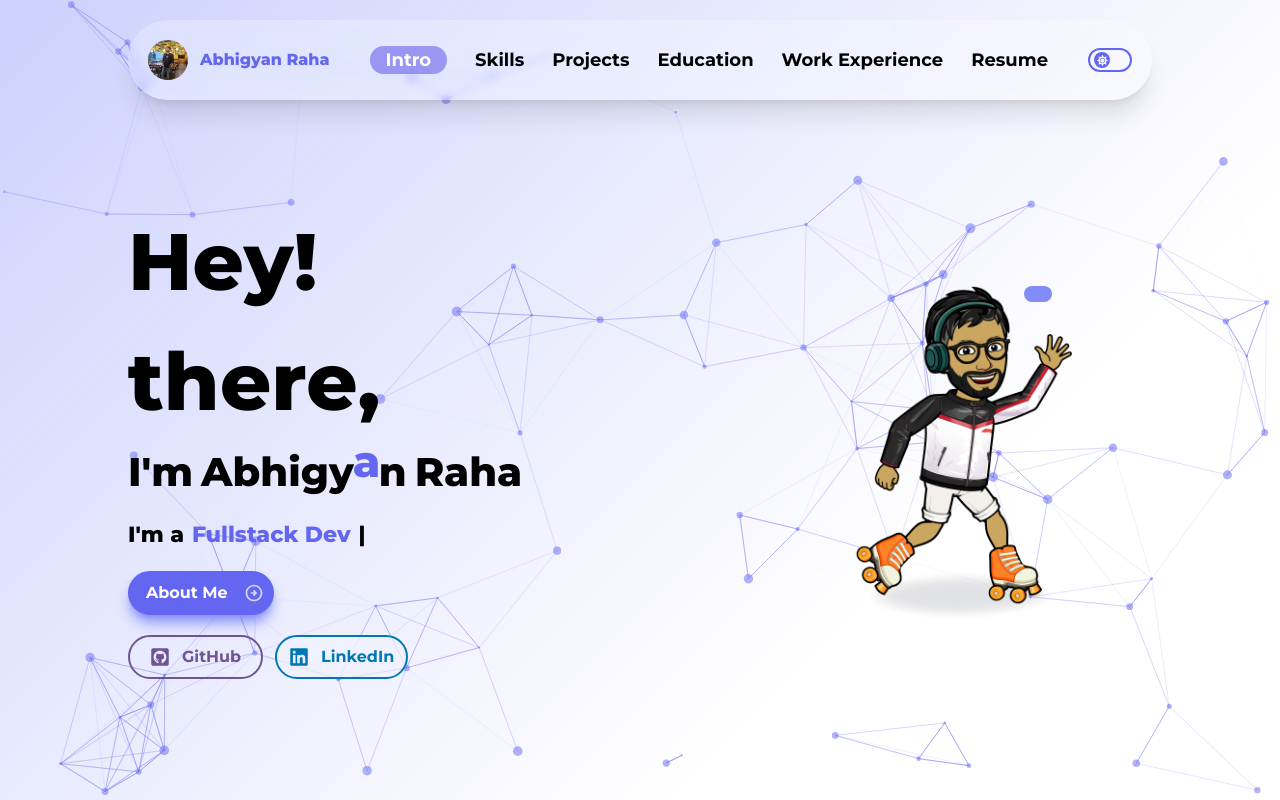
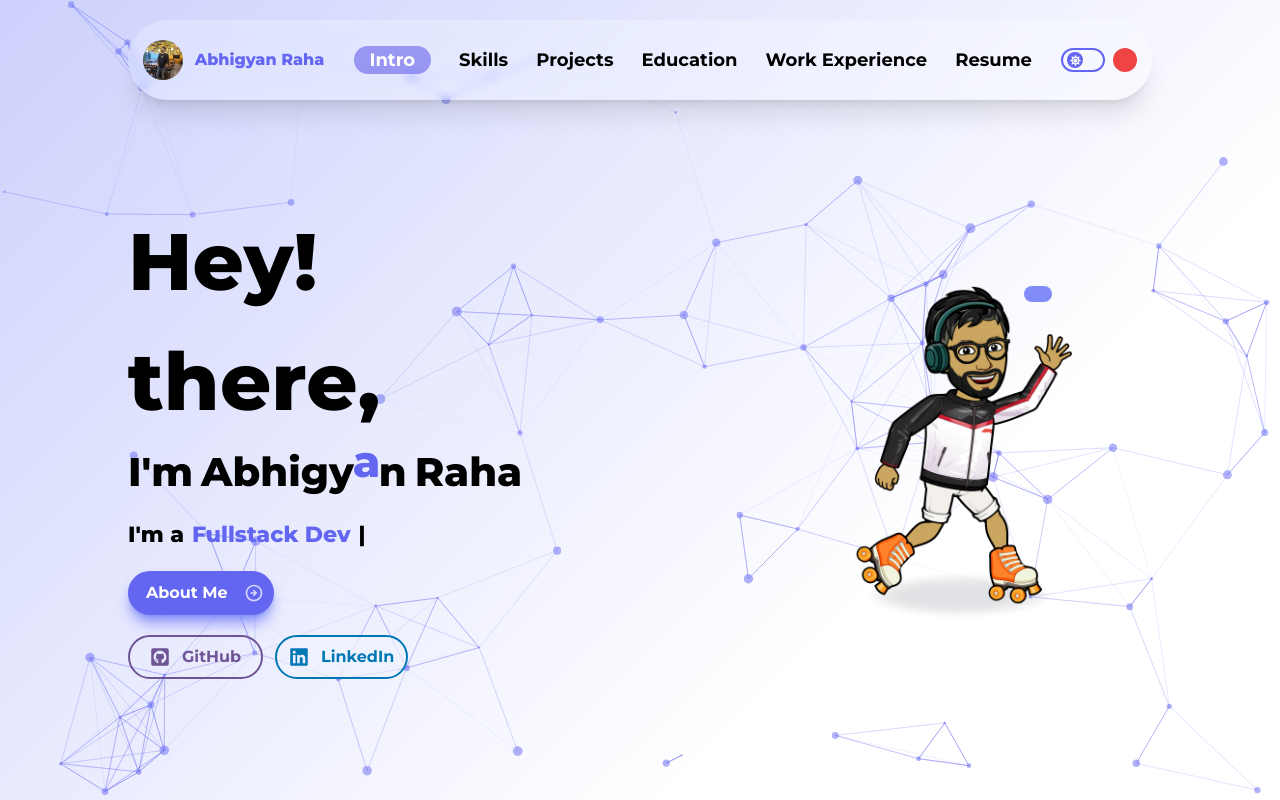
Before and after one commit to asnaeb1-dev/PortfolioWebsite, a React (Vite) app: page / in a window 1280 px wide. Built offline with nearby package versions, Linux system fonts and the light colour scheme.

Commit message:
Color Switch Implementation

```diff
--- /dev/null
+++ b/src/components/ui/uicomponents/ColorSwitch/ColorSwitch.jsx
@@ -0,0 +1,34 @@
+import { useState } from "react";
+
+const ColorSwitch = () => {
+  const [isHovering, setHovering] = useState();
+  const [currentColor, setCurrentColor] = useState(0);
+
+  return (
+    <div
+      onPointerUp={() => setHovering(!isHovering)}
+      className={`rounded-full ${
+        isHovering && " rounded-br-none"
+      } w-6 h-6 bg-red-500 relative  cursor-pointer hover:scale-105 transition-transform`}
+    >
+      <div
+        onPointerUp={(e) => e.stopPropagation()}
+        className={`absolute w-0 opacity-0 ${
+          isHovering && "w-44 opacity-100"
+        } transition-all h-10 flex bg-white shadow-lg top-7 right-0 rounded-3xl rounded-tr-none  flex-row gap-2 items-center p-2 overflow-hidden`}
+      >
+        <span
+          className={`w-6 h-6 bg-indigo-500 border-2 ${
+            isHovering && "border-2 border-black"
+          } rounded-full`}
+        ></span>
+        <span className={`w-6 h-6 bg-red-500 rounded-full`}></span>
+        <span className={`w-6 h-6 bg-emerald-500 rounded-full`}></span>
+        <span className={`w-6 h-6 bg-yellow-500 rounded-full`}></span>
+        <span className={`w-6 h-6 bg-blue-500 rounded-full`}></span>
+      </div>
+    </div>
+  );
+};
+
+export default ColorSwitch;
--- a/src/components/ui/uicomponents/Navbar/Navbar.jsx
+++ b/src/components/ui/uicomponents/Navbar/Navbar.jsx
@@ -9,6 +9,7 @@ import DayNightSwitch from "../DayNightSwitch/DayNightSwitch";
 
 import "./navbar.css";
 import MobileMenu from "../MobileMenu/MobileMenu.jsx";
+import ColorSwitch from "../ColorSwitch/ColorSwitch.jsx";
 
 const Navbar = () => {
   const location = useLocation();
@@ -23,7 +24,7 @@ const Navbar = () => {
           src={ProfilePicture}
           width={40}
           height={40}
-          className=" object-cover bg-white p-0.5 lg:p-0 aspect-square rounded-full cursor-pointer"
+          className=" object-cover bg-white p-0.5 lg:p-0 aspect-square rounded-full cursor-pointer hover:scale-110 transition-transform"
         />
         <p className="hidden md:block lg:hidden xl:block">Abhigyan Raha</p>
       </div>
@@ -102,11 +103,12 @@ const Navbar = () => {
           )}
         </div>
       </div>
-      <div className={"hidden lg:block"}>
+      <div className={"hidden lg:flex flex-row items-center gap-2"}>
         <DayNightSwitch
           isEnabled={isDarkModeEnabled}
           toggleSwitch={() => setDarkModeEnabled(!isDarkModeEnabled)}
         />
+        <ColorSwitch />
       </div>
     </div>
   );
```
